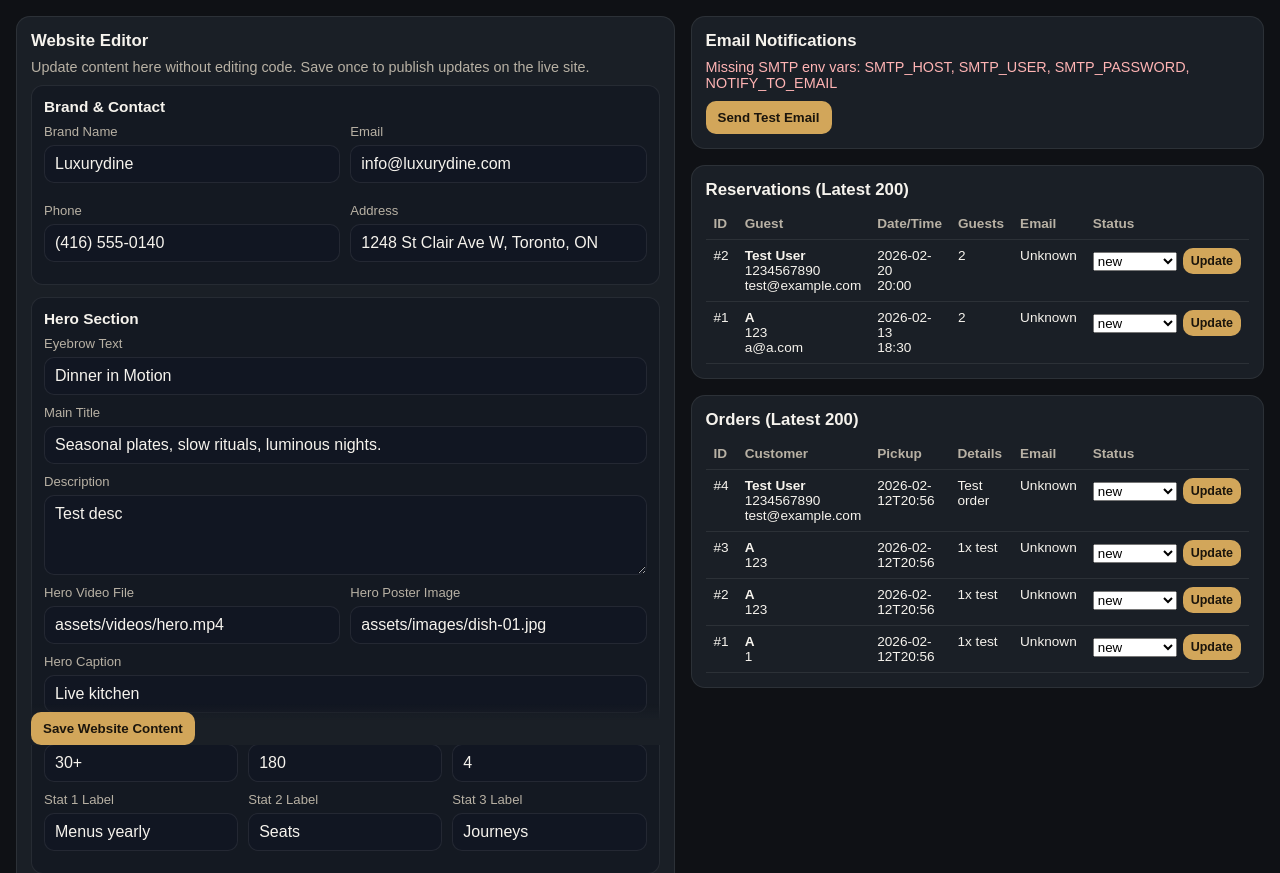
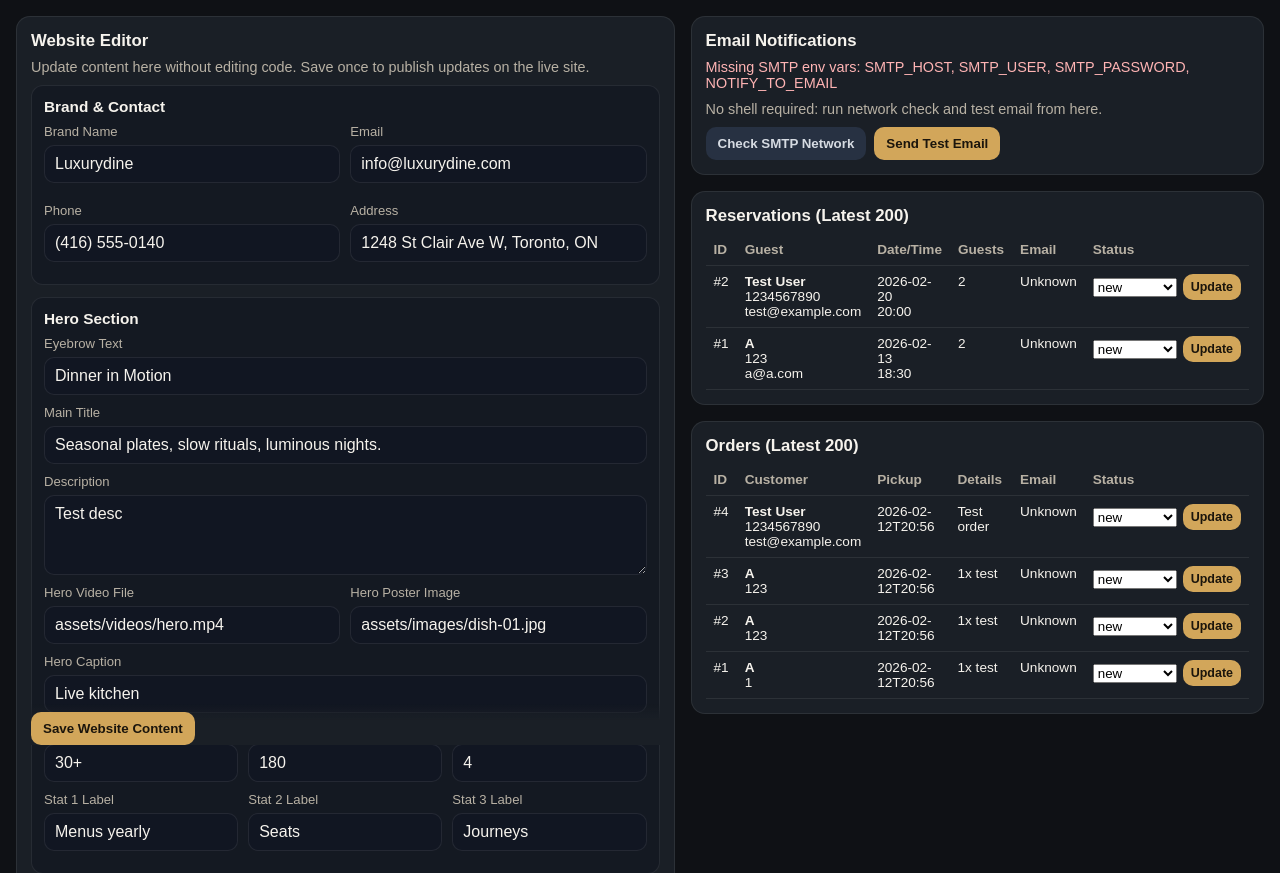
Before and after one commit to Prigoatanshu/luxuryrestaurant, a Flask app: page /admin in a window 1280 px wide. Shown: the part 47-920 px from the top of the page. Run offline with Flask 3, Linux system fonts and the light colour scheme; the visitor is signed in with stand-in values (Sample User, id 1).

Commit message:
Add files via upload

```diff
--- a/app.py
+++ b/app.py
@@ -1,6 +1,7 @@
 import json
 import os
 import smtplib
+import socket
 import threading
 from datetime import datetime, timezone
 from email.message import EmailMessage
@@ -174,6 +175,36 @@ def smtp_config() -> tuple[dict[str, str | int | bool], list[str], str | None]:
         missing.append("NOTIFY_FROM_EMAIL")
 
     return config, missing, None
+
+
+def smtp_network_diagnostics() -> tuple[bool, str]:
+    config, _missing, config_error = smtp_config()
+    if config_error:
+        return False, config_error
+
+    host = str(config.get("host", "")).strip()
+    port = int(config.get("port", 0))
+    if not host:
+        return False, "SMTP_HOST is empty"
+    if port <= 0:
+        return False, f"Invalid SMTP port: {port}"
+
+    try:
+        addr_info = socket.getaddrinfo(host, port, type=socket.SOCK_STREAM)
+    except socket.gaierror as error:
+        return False, f"DNS failed for {host}:{port}: {error}"
+
+    resolved = sorted({row[4][0] for row in addr_info if row and row[4]})
+    resolved_text = ", ".join(resolved[:3]) if resolved else "unknown"
+
+    try:
+        with socket.create_connection((host, port), timeout=10):
+            pass
+    except OSError as error:
+        return False, f"TCP connect failed for {host}:{port}: {error}"
+
+    mode = "SSL" if config["use_ssl"] else ("TLS" if config["use_tls"] else "plain")
+    return True, f"SMTP network OK ({host}:{port}, mode={mode}, resolved={resolved_text})"
 
 
 def log_smtp_diagnostics() -> None:
@@ -622,6 +653,14 @@ def admin_email_test():
     return redirect(url_for("admin_panel"))
 
 
+@app.post("/admin/smtp-check")
+@admin_required
+def admin_smtp_check():
+    ok, message = smtp_network_diagnostics()
+    flash(message, "success" if ok else "error")
+    return redirect(url_for("admin_panel"))
+
+
 @app.post("/admin/reservations/<int:reservation_id>/status")
 @admin_required
 def admin_update_reservation_status(reservation_id: int):
--- a/templates/admin_panel.html
+++ b/templates/admin_panel.html
@@ -596,9 +596,15 @@
               Missing SMTP env vars: {{ email_missing | join(', ') }}
             </p>
           {% endif %}
-          <form method="post" action="{{ url_for('admin_email_test') }}">
-            <button type="submit">Send Test Email</button>
-          </form>
+          <p>No shell required: run network check and test email from here.</p>
+          <div class="actions">
+            <form method="post" action="{{ url_for('admin_smtp_check') }}">
+              <button type="submit" class="btn-secondary">Check SMTP Network</button>
+            </form>
+            <form method="post" action="{{ url_for('admin_email_test') }}">
+              <button type="submit">Send Test Email</button>
+            </form>
+          </div>
         </div>
 
         <div class="panel" style="margin-bottom: 16px;">
```
